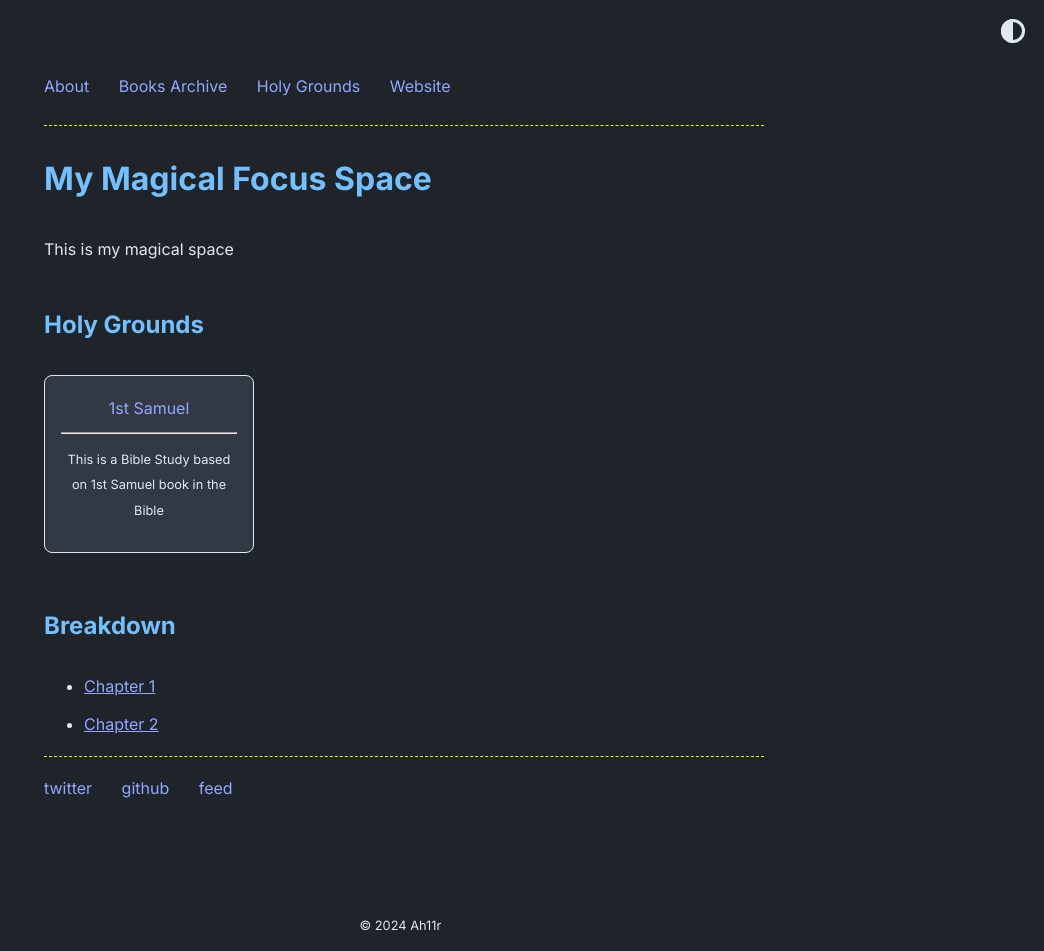
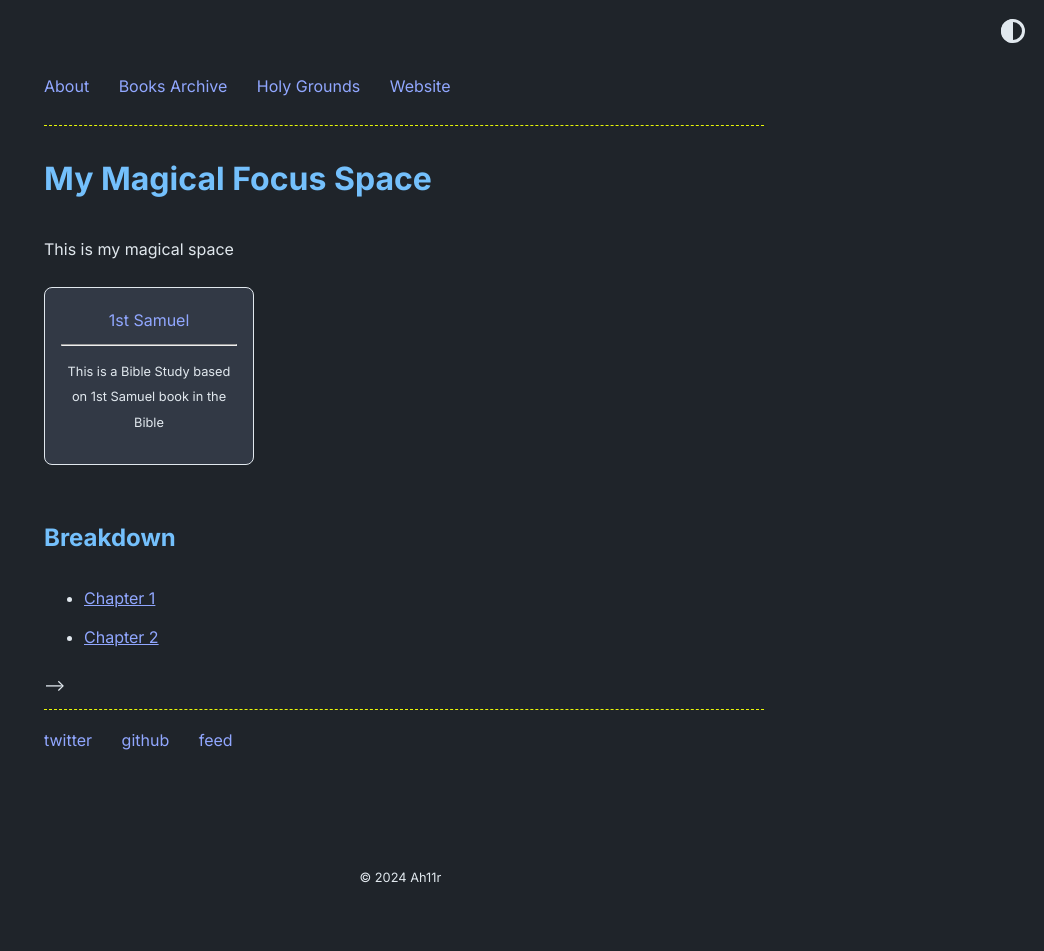
Before and after one commit to Ah11r/swiftlyblue, a Jekyll site: the page built from holy.html, in a window 1280 px wide. Shown: the whole page, without its empty margins (236-1280 px from the left). Built offline with Jekyll 4.4.1, drawn with Linux system fonts in a browser that asks for light colours; after the commit the page ends 903 px from its top, so only the background shows below that.

Commit message:
nestedcardlist

```diff
--- a/_layouts/holy.html
+++ b/_layouts/holy.html
@@ -16,6 +16,7 @@ layout: default
 
 {{ content }}
 
+<!--
 {% if site.theme_config.show_bible_study == true %}
   <h2>{{ site.theme_config.holy.title_bible_study }}</h2>
   {% include card_list.html collection=site.data.home.bible_entries %}
@@ -25,6 +26,21 @@ layout: default
   <h2>{{ site.theme_config.holy.title_chapter_list }}</h2>
   {% include vertical_list.html collection=site.data.home.chapter_entries %}
 {% endif %}
+-->
+{% if site.theme_config.show_holy == true %}
+  <h2>{{ site.theme_config.holy.title }}</h2>
+
+  {% if site.theme_config.show_bible_study == true %}
+    <h3>{{ site.theme_config.holy.title_bible_study }}</h3>
+    {% include card_list.html collection=site.data.home.bible_entries %}
+  {% endif %}
+
+  {% if site.theme_config.show_chapter_list == true %}
+    <h3>{{ site.theme_config.holy.title_chapter_list }}</h3>
+    {% include vertical_list.html collection=site.data.home.chapter_entries %}
+  {% endif %}
+
+{% endif %}
 
 {% if site.theme_config.show_footer == true %}
   <footer>
```
